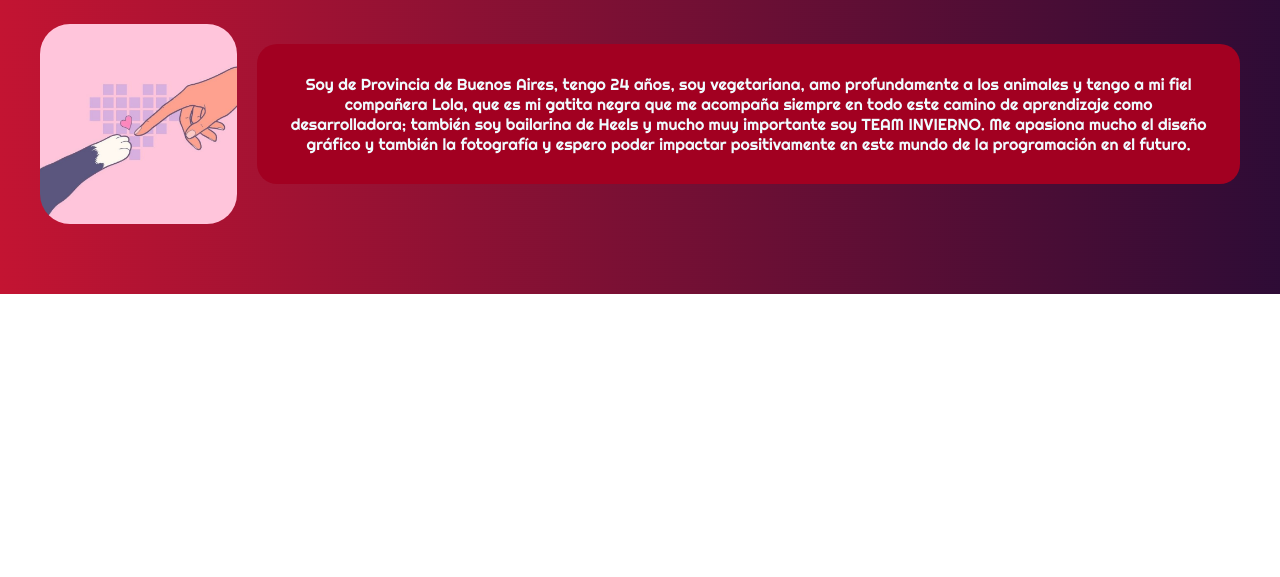
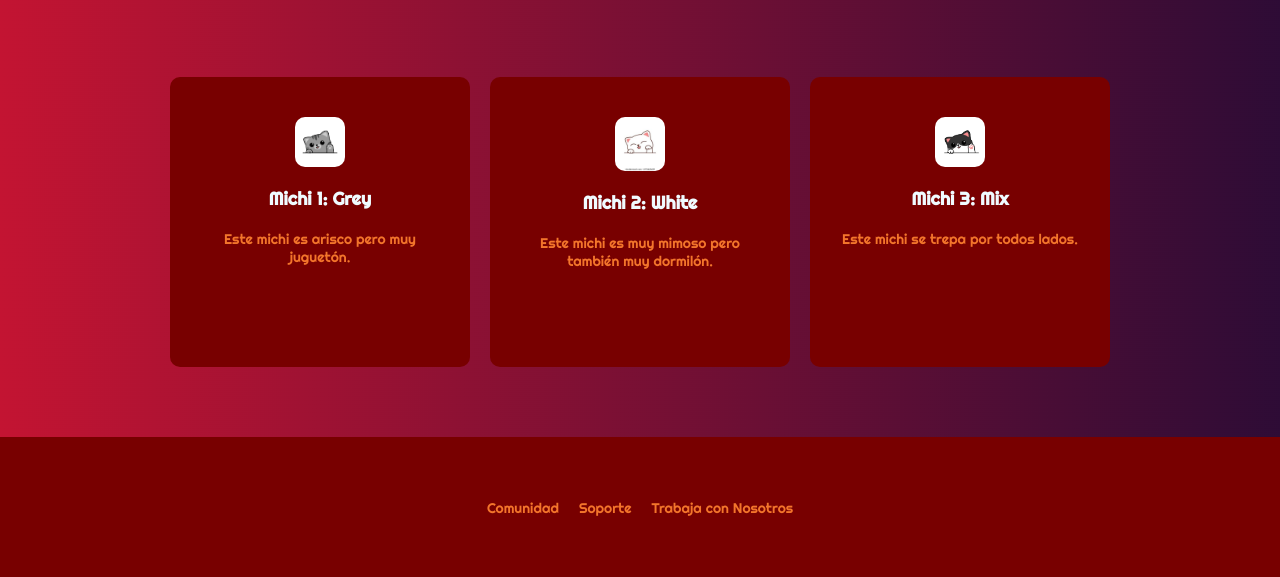
Before and after one commit to madridvsofia/E2, a plain HTML site: page index.html in a window 1280 px wide. Shown: the part 764-1341 px from the top of the page. Before the commit the page ends 1058 px from the top, so only its background shows below. Drawn offline with Linux system fonts and the light colour scheme.

Commit message:
cardsyfooter

```diff
--- a/assets/styles.css
+++ b/assets/styles.css
@@ -169,31 +169,67 @@ main {
 }
 
 #info h2 {
-    font-size: 35px;
+    font-size: 32px;
+    border-radius: 15px;
     background-color: var(--secondary);
-    border-radius: 60px;
-    width: 200px;
-    text-align: center;
+    padding: 28px;
 }
 
 .info-container1 {
     display: flex;
     justify-content: space-around;
     align-items: flex-start;
+    flex-wrap: wrap;
     gap: 20px;
 }
 
-.info-container1 img {
-    background-color: var(--bg-red-10);
-    border-radius: 30px;
+.info-card {
+    width: 300px;
+    height: 290px;
+    padding: 40px 30px;
+    display: flex;
+    flex-direction: column;
+    align-items: center;
+    text-align: center;
+    background: var(--bg-red-10);
+    gap: 20px;
+    border-radius: 10px;
 }
 
-.info-container1 p {
-    text-align: center;
-    padding: 30px;
+.info-card img {
+    width: 50px;
+    border-radius: 10px;
+}
+
+.info-card h3 {
+    font-size: 18px;
+}
+
+.info-card p {
+    font-size: 14px;
+    color: var(--secondary);
+}
+
+footer {
+    background: var(--bg-red-10);
+    color: var(--secondary);
     display: flex;
+    flex-direction: column;
+    justify-content: center;
     align-items: center;
-    background-color: var(--text-deep);
-    border-radius: 20px;
-    margin-top: 20px;
+    gap: 40px;
+    padding: 60px 0px;
 }
+
+footer a,
+footer p {
+    color: var(--secondary);
+    font-weight: 300;
+    font-size: 14px;
+}
+
+.footer-links {
+    display: flex;
+    justify-content: center;
+    gap: 20px;
+}
--- a/index.html
+++ b/index.html
@@ -44,20 +44,42 @@
         </section>
 
         <section id="info">
-            <h2>About me</h2>
+            <h2>Nuestros michis</h2>
             <div class="info-container">
             <div class="info-container1">
-                <img src="assets/img/lovemichis.jpg" width="200" height="200"/>
-                <p>
-                    Soy de Provincia de Buenos Aires, tengo 24 años, soy vegetariana, amo profundamente
-                     a los animales y tengo a mi fiel compañera Lola, que es mi gatita negra que me acompaña siempre
-                     en todo este camino de aprendizaje como desarrolladora;
-                      también soy bailarina de Heels y mucho muy importante soy TEAM INVIERNO.
-                    Me apasiona mucho el diseño gráfico y también la fotografía y espero poder impactar
-                     positivamente en este mundo de la programación en el futuro.
-                </p>
+                <div class="info-card">
+                    <img src="./assets/img/cards/michi1.jpg" alt="gato gris producto 1">
+                    <h3>
+                        Michi 1: Grey
+                    </h3>
+                    <p> Este michi es arisco pero muy juguetón.</p>
+                </div>
+
+                <div class="info-card">
+                    <img src="./assets/img/cards/michi 2.jpg" alt="gato blanco producto 2">
+                    <h3>
+                        Michi 2: White
+                    </h3>
+                    <p> Este michi es muy mimoso pero también muy dormilón.</p>
+                </div>
+
+                <div class="info-card">
+                    <img src="./assets/img/cards/michi3.jpg" alt="gato blanco y negro producto 3">
+                    <h3>
+                        Michi 3: Mix
+                    </h3>
+                    <p> Este michi se trepa por todos lados.</p>
             </div>
         </section>
     </main>
+    <footer>
+        <div>
+            <ul class="footer-links">
+                <li><a href="#">Comunidad</a></li>
+                <li><a href="#">Soporte</a></li>
+                <li><a href="#">Trabaja con Nosotros</a></li>
+            </ul>
+        </div>
+    </footer>
 </body>
 </html>
```
Also changed, not shown: assets/img/cards/michi 2.jpg (added), assets/img/cards/michi1.jpg (added), assets/img/cards/michi3.jpg (added).
